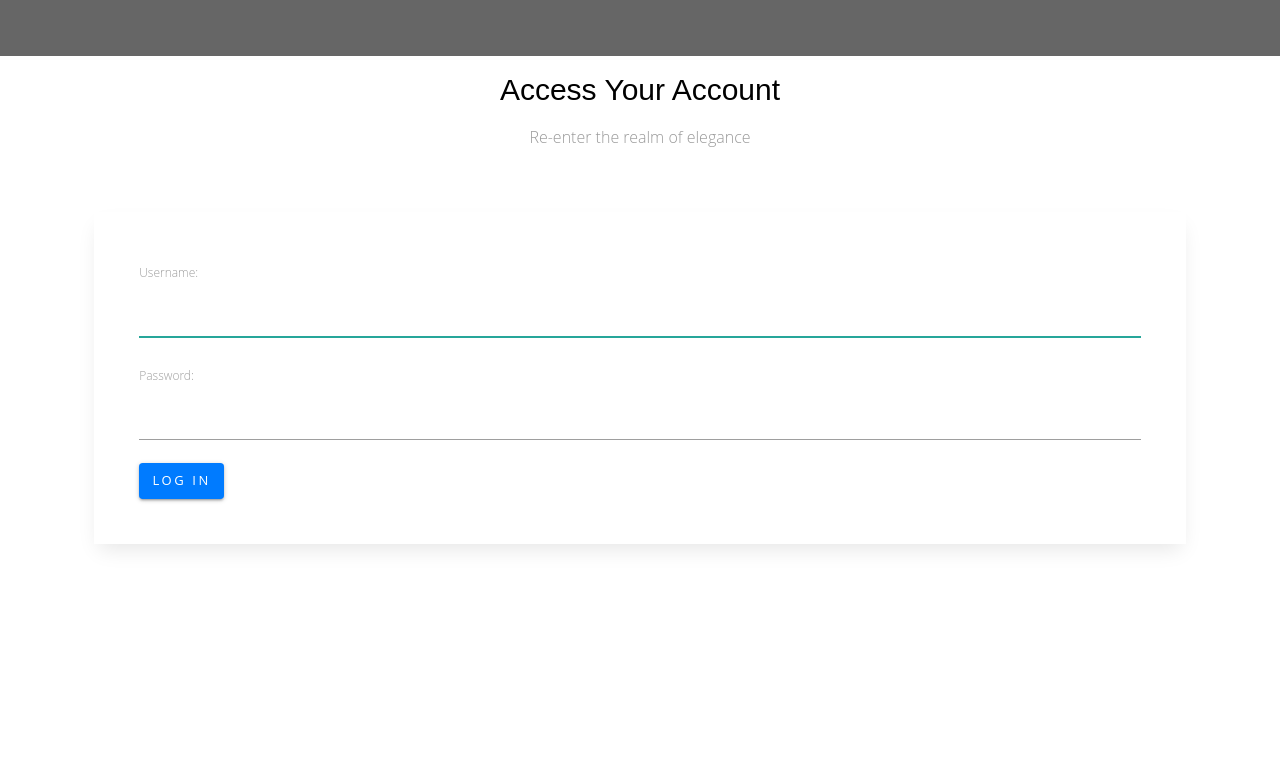
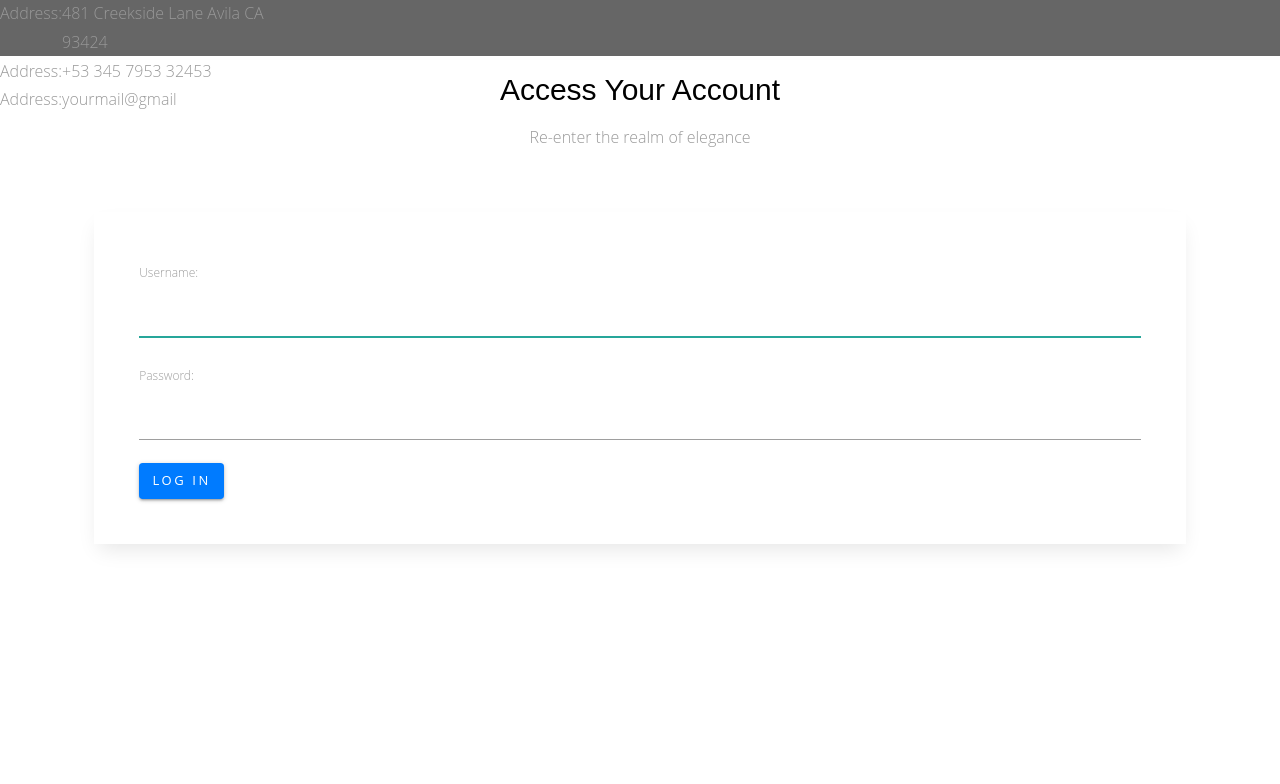
Before and after one commit to khanhnphan15/notanobile, a Django app: page /accounts/login/?next=/meals/1/ in a window 1280 px wide. Shown: the part 744-1528 px from the top of the page. Run offline with Django 4.2, Linux system fonts and the light colour scheme; some libraries are stand-ins or nearby versions.

```diff
--- a/main_app/static/css/style.css
+++ b/main_app/static/css/style.css
@@ -1522,3 +1522,20 @@ textarea.form-control {
 .meal_img {
     width: 100% !important;
 }
+
+
+#test{
+    border: solid gray;
+}
+
+#test {
+    border: solid antiquewhite;
+    border-radius: 34px;
+    /*! width: 215px; *//*! height: 100px; *//*! margin-left: 8px; */padding: 7px;
+    background: antiquewhite;
+  }
+
+
+#ingredients{
+    background: #FFFDE4;
+}
--- a/main_app/templates/base.html
+++ b/main_app/templates/base.html
@@ -8,32 +8,17 @@
     <meta http-equiv="X-UA-Compatible" content="ie=edge">
     <title>Nota Nobile</title>
     <link rel="stylesheet" href="https://cdnjs.cloudflare.com/ajax/libs/materialize/1.0.0/css/materialize.min.css">
-    <script src="https://cdnjs.cloudflare.com/ajax/libs/materialize/1.0.0/js/materialize.min.js"></script>
-
-    <!-- Bootstrap CSS -->
-    <link rel="stylesheet" href="https://stackpath.bootstrapcdn.com/bootstrap/4.5.2/css/bootstrap.min.css">
-    <!-- Datepicker CSS -->
-    <link rel="stylesheet"
-          href="https://cdnjs.cloudflare.com/ajax/libs/bootstrap-datepicker/1.9.0/css/bootstrap-datepicker3.min.css">
-    <!-- Timepicker CSS -->
-    <link rel="stylesheet"
-          href="https://cdnjs.cloudflare.com/ajax/libs/bootstrap-timepicker/0.5.2/css/bootstrap-timepicker.min.css">
-
-    <!-- jQuery -->
-    <script src="https://code.jquery.com/jquery-3.5.1.min.js"></script>
-    <!-- Bootstrap JS -->
-    <script src="https://stackpath.bootstrapcdn.com/bootstrap/4.5.2/js/bootstrap.bundle.min.js"></script>
-    <!-- Datepicker JS -->
-    <script src="https://cdnjs.cloudflare.com/ajax/libs/bootstrap-datepicker/1.9.0/js/bootstrap-datepicker.min.js"></script>
-    <!-- Timepicker JS -->
-    <script src="https://cdnjs.cloudflare.com/ajax/libs/bootstrap-timepicker/0.5.2/js/bootstrap-timepicker.min.js"></script>
+    <link rel="stylesheet" href="https://stackpath.bootstrapcdn.com/bootstrap/4.3.1/css/bootstrap.min.css">
+    <script src="https://code.jquery.com/jquery-3.3.1.slim.min.js"></script>
+    <script src="https://cdnjs.cloudflare.com/ajax/libs/popper.js/1.14.7/umd/popper.min.js"></script>
+    <script src="https://stackpath.bootstrapcdn.com/bootstrap/4.3.1/js/bootstrap.min.js"></script>
 
     <link rel="stylesheet" type="text/css" href="{% static 'css/style.css' %}">
 
 </head>
 <body>
 <header class="navbar-fixed">
-    <nav style="background-color: #263238;">
+    <nav>
         <div class="nav-wrapper">
             <ul>
                 <li><a href="/" class="left brand-logo">&nbsp;&nbsp;Nota Nobile</a></li>
@@ -57,19 +42,34 @@
         </div>
     </nav>
 </header>
-
 <main class="container">
     {% block content %}
     {% endblock content %}
 </main>
-{#<footer class="footer">#}
-{#<div class="container">#}
-{#<div class="row">#}
-{##}
-{#<div class="col-lg-3 footer_col">#}
-{#</div>#}
-{#</div>#}
-{#</div>#}
-{#</footer>#}
+<footer class="footer">
+<div class="container">
+<div class="row">
+
+<div class="col-lg-3 footer_col">
+<div class="footer_contact">
+<ul>
+<li class="d-flex flex-row align-items-start justify-content-start">
+<div><div class="footer_contact_title">Address:</div></div>
+<div class="footer_contact_text">481 Creekside Lane Avila CA 93424</div>
+</li>
+<li class="d-flex flex-row align-items-start justify-content-start">
+<div><div class="footer_contact_title">Address:</div></div>
+<div class="footer_contact_text">+53 345 7953 32453</div>
+</li>
+<li class="d-flex flex-row align-items-start justify-content-start">
+<div><div class="footer_contact_title">Address:</div></div>
+<div class="footer_contact_text">yourmail@gmail</div>
+</li>
+</ul>
+</div>
+</div>
+</div>
+</div>
+</footer>
 </body>
 </html>
```
Also changed, not shown: main_app/templates/meals/detail.html (+11 -34 lines).
